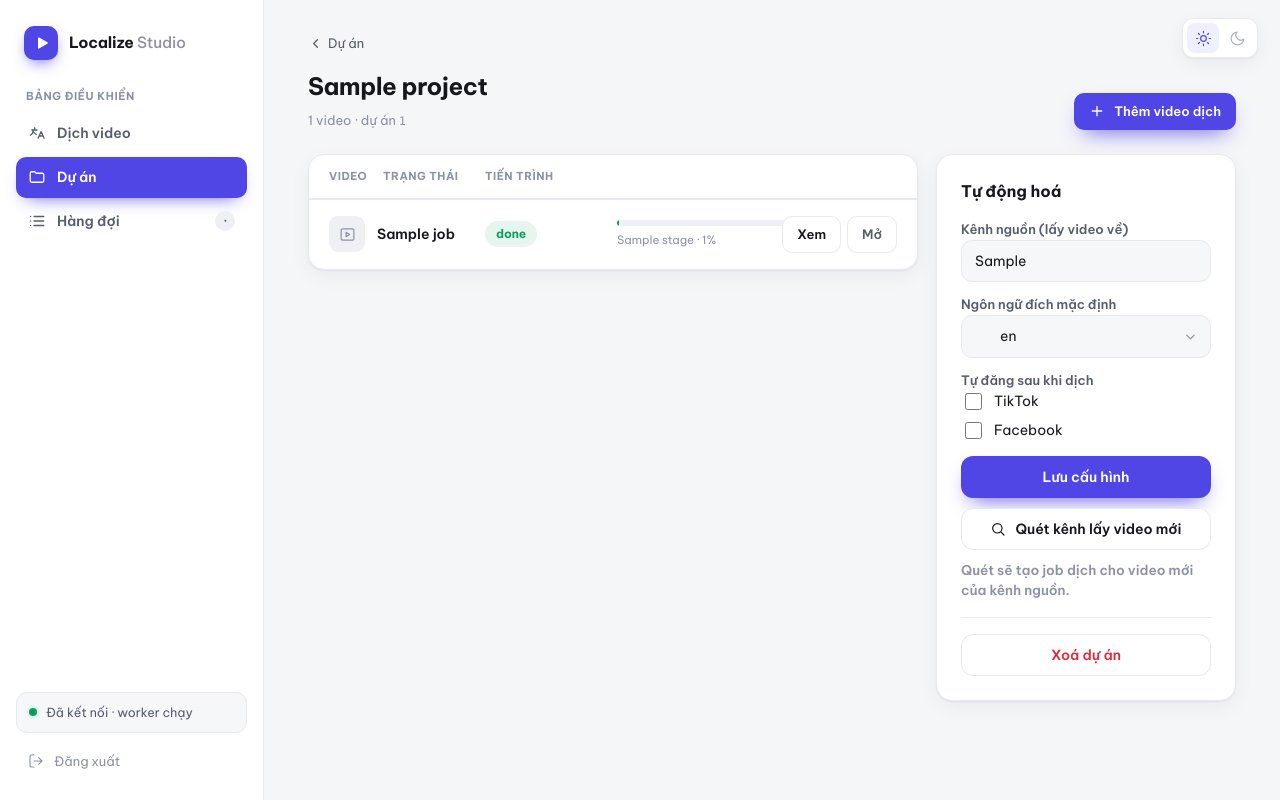
After one commit to Ann4530/auto-video-localization, a FastAPI app: template web/templates/project_detail.html in a window 1280 px wide. The commit adds this page. Run offline with FastAPI, Linux system fonts and the light colour scheme; the template is opened without the code that fills it: most values are stand-ins (such as "Sample title", 1, 10 or a date in 2020); data that the repository does not hold is empty.

Commit message:
Add Projects: gom video, thư mục riêng, tự động hoá theo project
- DB: bảng projects + cột jobs.project_id (migration cho DB cũ) + CRUD.
- Mỗi project có thư mục data/projects/{id}/{source,output}; pipeline ghi output
  (mp4, srt, segments.json) vào đúng thư mục qua JobOptions.output_dir.
- API: /api/projects (CRUD) + /api/projects/{id}/jobs. Trang /projects (list+tạo)
  + /projects/{id} (video gốc/đã dịch + panel tự động hoá).
- Job tạo từ upload/url/scan/rerender đều gắn project_id + output_dir.
- Quét kênh nguồn + tự đăng cấu hình ngay trong project; nav "Dự án".
- Chọn project khi tạo job dịch (?project= preselect).

Đã test: tạo project, upload -> source/output tách thư mục đúng, job thuộc
project, phục vụ qua /projectfiles.

Co-Authored-By: Claude Opus 4.8 <noreply@anthropic.com>

```diff
--- a/src/jobs.py
+++ b/src/jobs.py
@@ -31,6 +31,9 @@ class JobOptions:
 
     # --- Render lại từ bản dịch đã sửa (bỏ qua bóc lời + dịch) ---
     segments_path: str | None = None  # đường dẫn JSON [{start,end,text}] đã chỉnh
+
+    # --- Thư mục xuất kết quả (theo project). None = data/output mặc định ---
+    output_dir: str | None = None
 
     # --- Dịch ---
     target_language: str = "Tiếng Việt"
--- a/web/app.py
+++ b/web/app.py
@@ -26,14 +26,26 @@ from worker.db import STATE_DONE
 
 from .auth import COOKIE, AuthMiddleware, make_token
 from .deps import get_config, list_voices, queue, require_api_key
-from .schemas import (ChannelScanIn, JobCreated, JobStatus, RerenderIn,
-                      UploadIn, UrlJobIn)
+from .schemas import (ChannelScanIn, JobCreated, JobStatus, ProjectIn,
+                      ProjectUpdate, RerenderIn, UploadIn, UrlJobIn)
 
 HERE = Path(__file__).resolve().parent
 UPLOAD_DIR = ROOT / "data" / "uploads"
 UPLOAD_DIR.mkdir(parents=True, exist_ok=True)
 EDITS_DIR = ROOT / "data" / "edits"
 EDITS_DIR.mkdir(parents=True, exist_ok=True)
+PROJECTS_DIR = ROOT / "data" / "projects"
+PROJECTS_DIR.mkdir(parents=True, exist_ok=True)
+
+
+def _project_dirs(pid: str):
+    """Trả (source_dir, output_dir) của project, tạo nếu chưa có."""
+    base = PROJECTS_DIR / pid
+    src = base / "source"
+    out = base / "output"
+    src.mkdir(parents=True, exist_ok=True)
+    out.mkdir(parents=True, exist_ok=True)
+    return src, out
 
 app = FastAPI(title="Video Localization Studio")
 
@@ -49,6 +61,7 @@ app.mount("/static", StaticFiles(directory=str(HERE / "static")), name="static")
 # Phục vụ file kết quả để preview/tải
 _cfg = get_config()
 app.mount("/outputs", StaticFiles(directory=str(_cfg.output_dir)), name="outputs")
+app.mount("/projectfiles", StaticFiles(directory=str(PROJECTS_DIR)), name="projectfiles")
 
 
 # ----------------------------------------------------------------------------
@@ -73,10 +86,18 @@ def _opts_from_in(data) -> JobOptions:
     )
 
 
+def _output_url(output_path: str | None) -> str | None:
+    if not output_path:
+        return None
+    p = Path(output_path)
+    try:
+        rel = p.resolve().relative_to(PROJECTS_DIR.resolve())
+        return "/projectfiles/" + str(rel).replace("\\", "/")
+    except ValueError:
+        return f"/outputs/{p.name}"
+
+
 def _row_to_status(row: dict) -> JobStatus:
-    output_url = None
-    if row.get("output_path"):
-        output_url = f"/outputs/{Path(row['output_path']).name}"
     return JobStatus(
         id=row["id"],
         source_type=row["source_type"],
@@ -84,7 +105,7 @@ def _row_to_status(row: dict) -> JobStatus:
         state=row["state"],
         stage=row.get("stage"),
         percent=row.get("percent") or 0,
-        output_url=output_url,
+        output_url=_output_url(row.get("output_path")),
         error=row.get("error"),
         created_at=row.get("created_at"),
         updated_at=row.get("updated_at"),
@@ -151,11 +172,14 @@ async def do_logout():
 @app.get("/", response_class=HTMLResponse)
 async def page_index(request: Request):
     voices = await list_voices()
+    projects = queue().list_projects()
     return templates.TemplateResponse(
         request, "index.html",
         {"voices": voices, "api_key": _ui_key(),
          "target_languages": TARGET_LANGUAGES,
-         "source_languages": SOURCE_LANGUAGES},
+         "source_languages": SOURCE_LANGUAGES,
+         "projects": projects,
+         "sel_project": request.query_params.get("project", "")},
     )
 
 
@@ -197,10 +221,13 @@ async def api_job_upload(
     provider: str | None = Form(None),
     model: str | None = Form(None),
     style: str | None = Form(None),
+    project_id: str | None = Form(None),
 ):
-    # Lưu file upload
+    pid = project_id or queue().ensure_default_project()
+    src_dir, out_dir = _project_dirs(pid)
+    # Lưu file upload vào thư mục source của project
     safe_name = Path(file.filename or "video.mp4").name
-    dest = UPLOAD_DIR / f"{uuid.uuid4().hex}_{safe_name}"
+    dest = src_dir / f"{uuid.uuid4().hex}_{safe_name}"
     with open(dest, "wb") as out:
         shutil.copyfileobj(file.file, out)
 
@@ -208,17 +235,21 @@ async def api_job_upload(
         choice, ocr_overlay=ocr_overlay, ocr_all_text=ocr_all_text,
         target_language=target_language, source_language=source_language,
         voice=voice, rate=rate, keep_original_volume=keep_original_volume,
-        provider=provider, model=model, style=style,
+        provider=provider, model=model, style=style, output_dir=str(out_dir),
     )
-    job_id = queue().enqueue("file", str(dest), opts, title=Path(safe_name).stem)
+    job_id = queue().enqueue("file", str(dest), opts, title=Path(safe_name).stem,
+                             project_id=pid)
     return JobCreated(id=job_id)
 
 
 @app.post("/api/jobs/url", response_model=JobCreated,
           dependencies=[])
 async def api_job_url(data: UrlJobIn):
+    pid = data.project_id or queue().ensure_default_project()
+    _, out_dir = _project_dirs(pid)
     opts = _opts_from_in(data)
-    job_id = queue().enqueue("url", data.url, opts)
+    opts.output_dir = str(out_dir)
+    job_id = queue().enqueue("url", data.url, opts, project_id=pid)
     return JobCreated(id=job_id)
 
 
@@ -281,15 +312,18 @@ async def api_job_rerender(job_id: str, data: RerenderIn):
     )
 
     # Render lại từ CÙNG nguồn, bỏ qua bóc lời + dịch (segments_path đã đặt).
+    pid = row.get("project_id") or queue().ensure_default_project()
+    _, out_dir = _project_dirs(pid)
     opts = JobOptions.from_request(
         data.choice,
         segments_path=str(seg_file),
         voice=data.voice, rate=data.rate,
         keep_original_volume=data.keep_original_volume,
+        output_dir=str(out_dir),
     )
     jid = queue().enqueue(
         row["source_type"], row["source_ref"], opts,
-        title=(row.get("title") or "") + " (đã sửa)",
+        title=(row.get("title") or "") + " (đã sửa)", project_id=pid,
     )
     return JobCreated(id=jid)
 
@@ -368,7 +402,10 @@ async def api_channel_scan_enqueue(data: ChannelScanIn):
         entries = dl.list_channel_videos(ch, data.limit)
     except Exception as e:  # noqa: BLE001
         raise HTTPException(502, f"Không quét được kênh: {e}")
+    pid = data.project_id or queue().ensure_default_project()
+    _, out_dir = _project_dirs(pid)
     opts = _opts_from_in(data)
+    opts.output_dir = str(out_dir)
     created, skipped = [], []
     for e in entries:
         vid = str(e.get("id", ""))
@@ -376,7 +413,7 @@ async def api_channel_scan_enqueue(data: ChannelScanIn):
             skipped.append(vid)
             continue
         url = e.get("url") or e.get("webpage_url") or ch
-        jid = queue().enqueue("url", url, opts, title=e.get("title"))
+        jid = queue().enqueue("url", url, opts, title=e.get("title"), project_id=pid)
         created.append({"id": jid, "video_id": vid, "url": url})
     return {"created": created, "skipped": skipped}
 
@@ -398,6 +435,85 @@ async def api_job_upload_result(job_id: str, data: UploadIn):
 
 
 # ----------------------------------------------------------------------------
+# API: Projects
+# ----------------------------------------------------------------------------
+@app.get("/api/projects", dependencies=[])
+async def api_projects():
+    return queue().list_projects()
+
+
+@app.post("/api/projects", response_model=dict, dependencies=[])
+async def api_project_create(data: ProjectIn):
+    pid = queue().create_project(data.name, data.settings)
+    _project_dirs(pid)
+    return {"id": pid}
+
+
+@app.get("/api/projects/{pid}", dependencies=[])
+async def api_project_get(pid: str):
+    p = queue().get_project(pid)
+    if not p:
+        raise HTTPException(404, "Không thấy project")
+    return p
+
+
+@app.patch("/api/projects/{pid}", dependencies=[])
+async def api_project_update(pid: str, data: ProjectUpdate):
+    if not queue().get_project(pid):
+        raise HTTPException(404, "Không thấy project")
+    queue().update_project(pid, name=data.name, settings=data.settings)
+    return {"ok": True}
+
+
+@app.delete("/api/projects/{pid}", dependencies=[])
+async def api_project_delete(pid: str):
+    queue().delete_project(pid)
+    return {"ok": True}
+
+
+@app.get("/api/projects/{pid}/jobs", dependencies=[])
+async def api_project_jobs(pid: str, limit: int = 100):
+    rows = queue().list(limit=limit, project_id=pid)
+    return [_row_to_status(r) for r in rows]
+
+
+# ----------------------------------------------------------------------------
+# Trang HTML: Projects
+# ----------------------------------------------------------------------------
+@app.get("/projects", response_class=HTMLResponse)
+async def page_projects(request: Request):
+    import json as _json
+    projects = queue().list_projects()
+    for p in projects:
+        try:
+            p["settings"] = _json.loads(p.get("settings_json") or "{}")
+        except Exception:  # noqa: BLE001
+            p["settings"] = {}
+    return templates.TemplateResponse(
+        request, "projects.html", {"projects": projects, "api_key": _ui_key()}
+    )
+
+
+@app.get("/projects/{pid}", response_class=HTMLResponse)
+async def page_project_detail(request: Request, pid: str):
+    import json as _json
+    p = queue().get_project(pid)
+    if not p:
+        raise HTTPException(404, "Không thấy project")
+    try:
+        settings = _json.loads(p.get("settings_json") or "{}")
+    except Exception:  # noqa: BLE001
+        settings = {}
+    rows = queue().list(limit=200, project_id=pid)
+    jobs = [_row_to_status(r) for r in rows]
+    return templates.TemplateResponse(
+        request, "project_detail.html",
+        {"project": p, "settings": settings, "jobs": jobs,
+         "target_languages": TARGET_LANGUAGES, "api_key": _ui_key()},
+    )
+
+
+# ----------------------------------------------------------------------------
 # Healthcheck
 # ----------------------------------------------------------------------------
 @app.get("/healthz")
--- a/web/static/app.css
+++ b/web/static/app.css
@@ -237,6 +237,18 @@ input[type=range]{width:100%;accent-color:var(--accent)}
 .t-text{width:100%;border-radius:8px;padding:9px 11px;font-size:13.5px;background:var(--surface);resize:vertical}
 .render-panel{position:sticky;top:20px}
 
+/* ---------- Projects ---------- */
+.proj-grid{display:grid;grid-template-columns:repeat(auto-fill,minmax(220px,1fr));gap:14px}
+.proj-card{display:block;background:var(--surface);border:1px solid var(--line);border-radius:var(--radius);
+  box-shadow:var(--shadow);padding:18px;transition:.15s}
+.proj-card:hover{border-color:var(--accent);transform:translateY(-2px);box-shadow:var(--shadow-lg)}
+.proj-ico{width:42px;height:42px;border-radius:11px;background:var(--accent-soft);color:var(--accent-ink);
+  display:flex;align-items:center;justify-content:center;margin-bottom:12px}
+.proj-name{font-weight:700;font-size:15px;color:var(--ink);margin-bottom:6px}
+.proj-meta{display:flex;flex-wrap:wrap;gap:6px;align-items:center;font-size:12.5px;color:var(--muted)}
+.proj-layout{display:grid;grid-template-columns:1fr 300px;gap:18px;align-items:start}
+@media(max-width:880px){.proj-layout{grid-template-columns:1fr}}
+
 /* ---------- Login ---------- */
 .login-wrap{min-height:100vh;display:flex;align-items:center;justify-content:center;padding:24px;
   background:radial-gradient(900px 520px at 50% -10%, var(--accent-soft), transparent 70%)}
--- a/web/static/app.js
+++ b/web/static/app.js
@@ -137,14 +137,17 @@ function lsTheme(t) {
     setMsg("Đang gửi…", "");
 
     var choice = form.querySelector('input[name=choice]:checked').value;
+    var projSel = document.getElementById("project_id");
     var common = {
       choice: choice,
       ocr_overlay: document.getElementById("ocr_overlay").checked,
       ocr_all_text: document.getElementById("ocr_all_text").checked,
       target_language: form.target_language.value,
+      source_language: form.source_language ? form.source_language.value : "",
       voice: voiceSel ? voiceSel.value : "vi-VN-HoaiMyNeural",
       rate: rateHidden ? rateHidden.value : "+0%",
-      keep_original_volume: kov ? parseFloat(kov.value) : null
+      keep_original_volume: kov ? parseFloat(kov.value) : null,
+      project_id: projSel ? projSel.value : ""
     };
 
     var req;
--- a/web/templates/base.html
+++ b/web/templates/base.html
@@ -41,6 +41,10 @@
           <svg width="18" height="18" viewBox="0 0 24 24" fill="none" stroke="currentColor" stroke-width="1.7" stroke-linecap="round" stroke-linejoin="round"><path d="M5 8h7M9 5v3M7 8c0 4-2 6-4 7M11 14c-1.6-.9-3-2.3-4-4"/><path d="M13.5 19l4-9 4 9M14.8 16h5.4"/></svg>
           Dịch video
         </a>
+        <a href="/projects" class="nav-item {% block nav_proj %}{% endblock %}">
+          <svg width="18" height="18" viewBox="0 0 24 24" fill="none" stroke="currentColor" stroke-width="1.7" stroke-linecap="round" stroke-linejoin="round"><path d="M3 7a2 2 0 0 1 2-2h4l2 2h8a2 2 0 0 1 2 2v8a2 2 0 0 1-2 2H5a2 2 0 0 1-2-2z"/></svg>
+          Dự án
+        </a>
         <a href="/jobs" class="nav-item {% block nav_jobs %}{% endblock %}">
           <svg width="18" height="18" viewBox="0 0 24 24" fill="none" stroke="currentColor" stroke-width="1.7" stroke-linecap="round" stroke-linejoin="round"><path d="M8 6h13M8 12h13M8 18h13M3.5 6h.01M3.5 12h.01M3.5 18h.01"/></svg>
           Hàng đợi
--- /dev/null
+++ b/web/templates/project_detail.html
@@ -0,0 +1,124 @@
+{% extends "base.html" %}
+{% block title %}{{ project.name }} · Localize Studio{% endblock %}
+{% block nav_proj %}active{% endblock %}
+
+{% block content %}
+<a href="/projects" class="back">
+  <svg width="15" height="15" viewBox="0 0 24 24" fill="none" stroke="currentColor" stroke-width="2" stroke-linecap="round" stroke-linejoin="round"><path d="m15 18-6-6 6-6"/></svg>
+  Dự án
+</a>
+<header class="jobs-head">
+  <div>
+    <h1 style="margin:0 0 7px;font-size:24px;font-weight:700;letter-spacing:-.4px">{{ project.name }}</h1>
+    <p class="muted" style="margin:0;font-size:13px">{{ jobs|length }} video · dự án <code>{{ project.id[:8] }}</code></p>
+  </div>
+  <a class="btn btn-primary btn-sm" href="/?project={{ project.id }}">
+    <svg width="16" height="16" viewBox="0 0 24 24" fill="none" stroke="currentColor" stroke-width="2" stroke-linecap="round" stroke-linejoin="round"><path d="M12 5v14M5 12h14"/></svg>
+    Thêm video dịch
+  </a>
+</header>
+
+<div class="proj-layout" data-pid="{{ project.id }}">
+  <!-- Videos -->
+  <div>
+    <div class="jobs-card">
+      {% if not jobs %}
+        <div class="empty"><div class="empty-ico">🎬</div><p>Chưa có video. Bấm <b>Thêm video dịch</b>.</p></div>
+      {% else %}
+      <div class="jt-row jt-head"><span>Video</span><span>Trạng thái</span><span class="jt-prog">Tiến trình</span><span class="jt-act"></span></div>
+      {% for j in jobs %}
+      <div class="jt-row" style="grid-template-columns:1fr 120px 180px 88px">
+        <div class="jt-title">
+          <span class="jt-thumb"><svg width="17" height="17" viewBox="0 0 24 24" fill="none" stroke="currentColor" stroke-width="1.7" stroke-linecap="round" stroke-linejoin="round"><rect x="3" y="4" width="18" height="16" rx="2"/><path d="M10 9l5 3-5 3z"/></svg></span>
+          <a href="/jobs/{{ j.id }}">{{ j.title or j.id[:8] }}</a>
+        </div>
+        <span class="badge badge-{{ j.state }}">{{ j.state }}</span>
+        <div class="jt-prog">
+          <div class="mini-bar {{ j.state }}"><span style="width: {{ j.percent }}%"></span></div>
+          <div class="jt-stage">{{ j.stage or '' }} · {{ j.percent }}%</div>
+        </div>
+        <div class="jt-act" style="display:flex;gap:6px;justify-content:flex-end">
+          {% if j.state == 'done' and j.output_url %}<a class="btn btn-sm" href="{{ j.output_url }}" target="_blank">Xem</a>{% endif %}
+          <a class="btn btn-sm btn-ghost" href="/jobs/{{ j.id }}">Mở</a>
+        </div>
+      </div>
+      {% endfor %}
+      {% endif %}
+    </div>
+  </div>
+
+  <!-- Settings -->
+  <aside class="card render-panel" style="position:sticky;top:20px">
+    <h2>Tự động hoá</h2>
+    <label class="field-label">Kênh nguồn (lấy video về)</label>
+    <input type="url" id="s-channel" value="{{ settings.source_channel or '' }}" placeholder="https://www.tiktok.com/@kenh" style="margin-bottom:12px">
+
+    <label class="field-label">Ngôn ngữ đích mặc định</label>
+    <div class="select-wrap" style="margin-bottom:12px">
+      <select id="s-target">
+        {% for lang in target_languages %}
+        <option value="{{ lang }}" {% if settings.target_language == lang %}selected{% endif %}>{{ lang }}</option>
+        {% endfor %}
+      </select>
+      <span class="chev"><svg width="15" height="15" viewBox="0 0 24 24" fill="none" stroke="currentColor" stroke-width="2" stroke-linecap="round" stroke-linejoin="round"><path d="m6 9 6 6 6-6"/></svg></span>
+    </div>
+
+    <label class="field-label">Tự đăng sau khi dịch</label>
+    <div style="display:flex;flex-direction:column;gap:7px;margin-bottom:14px">
+      <label class="check-row" style="gap:9px"><input type="checkbox" id="up-tiktok" {% if 'tiktok' in (settings.auto_upload or []) %}checked{% endif %}> <span>TikTok</span></label>
+      <label class="check-row" style="gap:9px"><input type="checkbox" id="up-facebook" {% if 'facebook' in (settings.auto_upload or []) %}checked{% endif %}> <span>Facebook</span></label>
+    </div>
+
+    <button class="btn btn-primary" id="save-settings" type="button" style="width:100%;justify-content:center;margin-bottom:10px">Lưu cấu hình</button>
+    <button class="btn" id="scan-now" type="button" style="width:100%;justify-content:center">
+      <svg width="16" height="16" viewBox="0 0 24 24" fill="none" stroke="currentColor" stroke-width="1.8" stroke-linecap="round" stroke-linejoin="round"><circle cx="11" cy="11" r="7"/><path d="m21 21-4.3-4.3"/></svg>
+      Quét kênh lấy video mới
+    </button>
+    <p class="form-msg" id="s-msg" style="margin:10px 0 0">Quét sẽ tạo job dịch cho video mới của kênh nguồn.</p>
+
+    <hr style="border:0;border-top:1px solid var(--line);margin:16px 0">
+    <button class="btn btn-ghost" id="del-proj" type="button" style="width:100%;justify-content:center;color:var(--err)">Xoá dự án</button>
+  </aside>
+</div>
+{% endblock %}
+
+{% block scripts %}
+<script>
+(function(){
+  var PID="{{ project.id }}";
+  function authHeaders(){ try{return JSON.parse(document.body.getAttribute("hx-headers"));}catch(e){return {};} }
+  var msg=document.getElementById("s-msg");
+  function settings(){
+    var up=[];
+    if(document.getElementById("up-tiktok").checked) up.push("tiktok");
+    if(document.getElementById("up-facebook").checked) up.push("facebook");
+    return { source_channel:document.getElementById("s-channel").value.trim(),
+             target_language:document.getElementById("s-target").value,
+             auto_upload:up };
+  }
+  document.getElementById("save-settings").addEventListener("click",function(){
+    fetch("/api/projects/"+PID,{method:"PATCH",headers:Object.assign({"Content-Type":"application/json"},authHeaders()),
+      body:JSON.stringify({settings:settings()})})
+      .then(function(r){if(!r.ok)throw new Error(r.status);return r.json();})
+      .then(function(){ msg.textContent="Đã lưu cấu hình."; msg.className="form-msg ok"; })
+      .catch(function(e){ msg.textContent="Lỗi: "+e.message; msg.className="form-msg err"; });
+  });
+  document.getElementById("scan-now").addEventListener("click",function(){
+    var s=settings();
+    if(!s.source_channel){ msg.textContent="Nhập kênh nguồn trước."; msg.className="form-msg err"; return; }
+    msg.textContent="Đang quét kênh…"; msg.className="form-msg";
+    fetch("/api/channels/scan",{method:"POST",headers:Object.assign({"Content-Type":"application/json"},authHeaders()),
+      body:JSON.stringify({channel:s.source_channel, project_id:PID, choice:"both",
+        target_language:s.target_language, upload_targets:s.auto_upload, limit:5})})
+      .then(function(r){if(!r.ok)return r.text().then(function(t){throw new Error(t);});return r.json();})
+      .then(function(d){ msg.textContent="Đã tạo "+d.created.length+" job, bỏ qua "+d.skipped.length+" (đã xử lý)."; msg.className="form-msg ok"; setTimeout(function(){location.reload();},1500); })
+      .catch(function(e){ msg.textContent="Lỗi: "+e.message; msg.className="form-msg err"; });
+  });
+  document.getElementById("del-proj").addEventListener("click",function(){
+    if(!confirm("Xoá dự án này? (video đã dịch vẫn còn trên đĩa)")) return;
+    fetch("/api/projects/"+PID,{method:"DELETE",headers:authHeaders()})
+      .then(function(){ window.location.href="/projects"; });
+  });
+})();
+</script>
+{% endblock %}
```
Also changed, not shown: src/pipeline.py (+8 -9 lines), web/schemas.py (+11 -0 lines), web/templates/index.html (+15 -0 lines), web/templates/projects.html (added, +72 -0 lines), worker/db.py (+71 -7 lines), worker/queue.py (+29 -3 lines), 1 other file.
